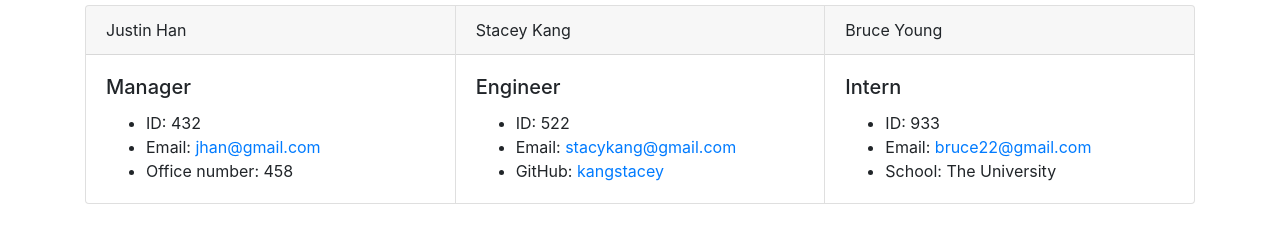
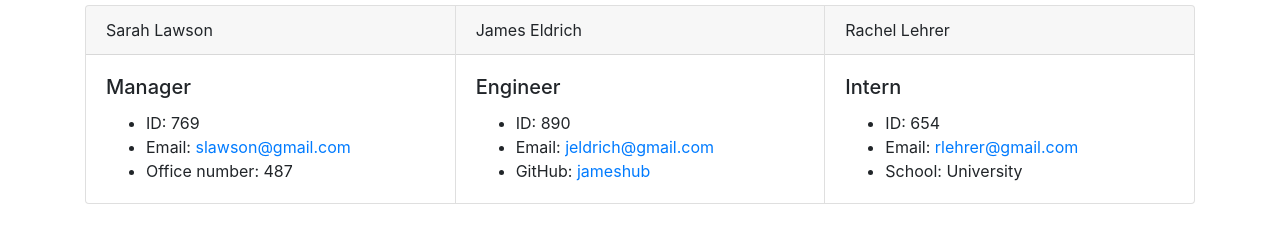
Before and after one commit to kesiahp18/team-profile-generator, a website: page dist/index.html in a window 1280 px wide. Shown: the part 51-294 px from the top of the page. Drawn offline with nearby package versions, Linux system fonts and the light colour scheme.

Commit message:
added screenshot to readme

```diff
--- a/dist/index.html
+++ b/dist/index.html
@@ -18,37 +18,37 @@
 
 
             <div class="card">
-                <div class="card-header">Justin Han</div>
+                <div class="card-header">Sarah Lawson</div>
                 <div class="card-body">
                     <h5 class="card-title">Manager</h5>
                     <ul class="card-text">
-                        <li>ID: 432</li>
-                        <li>Email: <a href="mailto:jhan@gmail.com">jhan@gmail.com</a></li>
-                        <li>Office number: 458</li>
+                        <li>ID: 769</li>
+                        <li>Email: <a href="mailto:slawson@gmail.com">slawson@gmail.com</a></li>
+                        <li>Office number: 487</li>
                     </ul>
                 </div>
             </div>
 
             <div class="card">
-                <div class="card-header">Stacey Kang</div>
+                <div class="card-header">James Eldrich</div>
                 <div class="card-body">
                     <h5 class="card-title">Engineer</h5>
                     <ul class="card-text">
-                        <li>ID: 522</li>
-                        <li>Email: <a href="mailto:stacykang@gmail.com">stacykang@gmail.com</a></li>
-                        <li>GitHub: <a href="https://github.com/kangstacey" target="_blank">kangstacey</a></li>
+                        <li>ID: 890</li>
+                        <li>Email: <a href="mailto:jeldrich@gmail.com">jeldrich@gmail.com</a></li>
+                        <li>GitHub: <a href="https://github.com/jameshub" target="_blank">jameshub</a></li>
                     </ul>
                 </div>
             </div>
 
             <div class="card">
-                <div class="card-header">Bruce Young</div>
+                <div class="card-header">Rachel Lehrer</div>
                 <div class="card-body">
                     <h5 class="card-title">Intern</h5>
                     <ul class="card-text">
-                        <li>ID: 933</li>
-                        <li>Email: <a href="mailto:bruce22@gmail.com">bruce22@gmail.com</a></li>
-                        <li>School: The University</li>
+                        <li>ID: 654</li>
+                        <li>Email: <a href="mailto:rlehrer@gmail.com">rlehrer@gmail.com</a></li>
+                        <li>School: University</li>
                     </ul>
                 </div>
             </div>
```
Also changed, not shown: README.md, team-profile-generator-preview.png (added).
